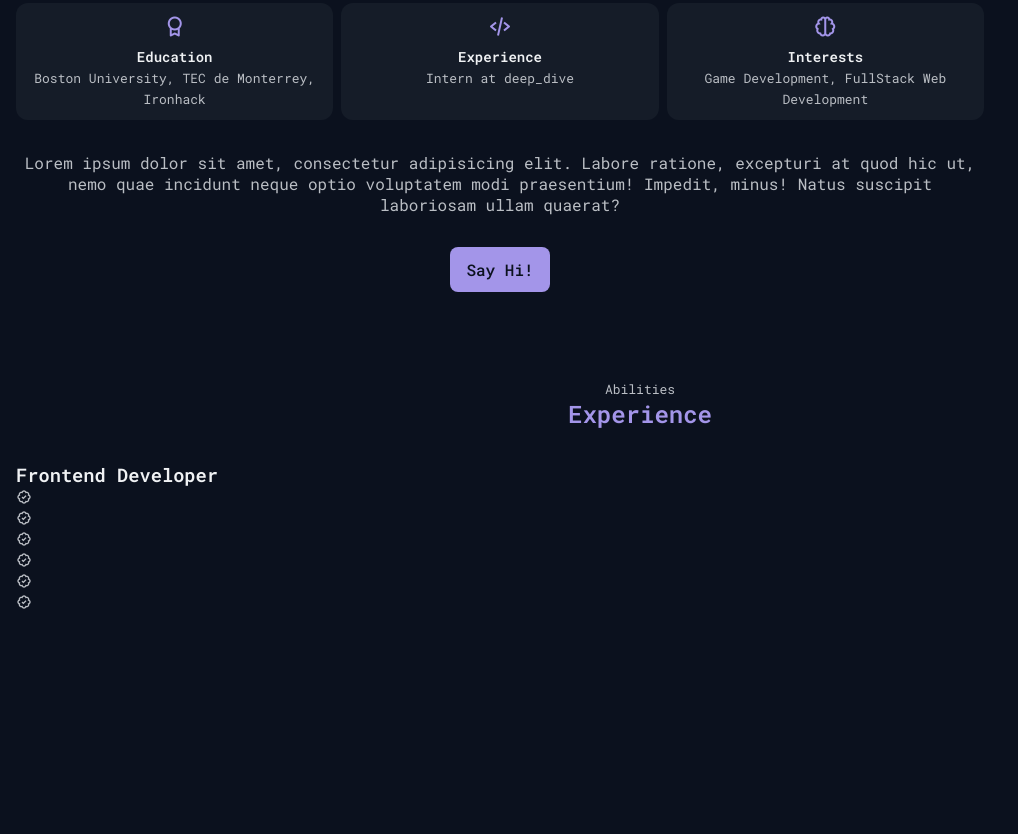
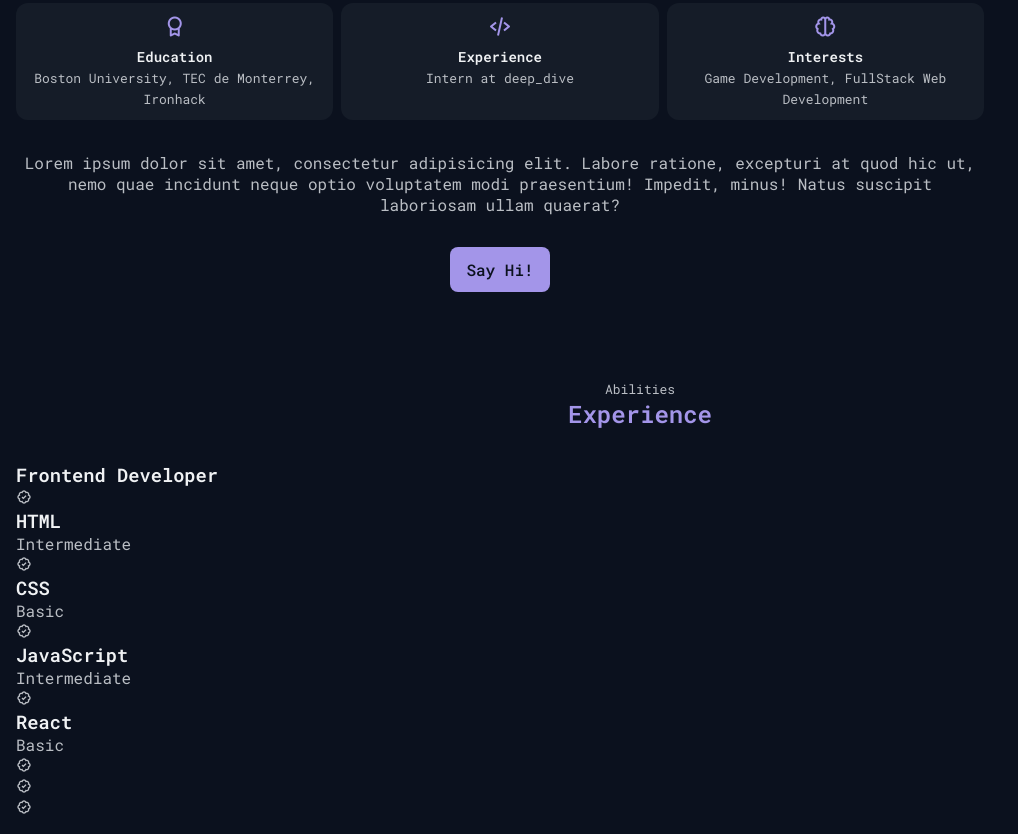
Before and after one commit to Pily01/personal-website, a plain HTML site: page index.html in a window 1280 px wide. Shown: the part 1060-1894 px from the top of the page, without its empty margins (0-1018 px from the left). Before the commit the page ends 1689 px from the top, so only its background shows below. Drawn offline with nearby package versions, Linux system fonts and the light colour scheme.

Commit message:
feat: finish first skill group

```diff
--- a/index.html
+++ b/index.html
@@ -150,17 +150,17 @@
                                 <i class="bx bx-badge-check" ></i>
 
                                 <div>
-                                    <h3 class="skills_name"></h3>
-                                    <span class="skills__level"></span>
+                                    <h3 class="skills_name">HTML</h3>
+                                    <span class="skills__level">Intermediate</span>
                                 </div>
                             </div>
                             <!-- Skills Data 2 -->
                             <div class="skills__data">
-                                <i class="bx bx-badge-check" ></i>
+                                <i class="bx bx-badge-check"></i>
 
                                 <div>
-                                    <h3 class="skills_name"></h3>
-                                    <span class="skills__level"></span>
+                                    <h3 class="skills_name">CSS</h3>
+                                    <span class="skills__level">Basic</span>
                                 </div>
                             </div>
                             <!-- Skills Data 3 -->
@@ -168,8 +168,17 @@
                                 <i class="bx bx-badge-check" ></i>
 
                                 <div>
-                                    <h3 class="skills_name"></h3>
-                                    <span class="skills__level"></span>
+                                    <h3 class="skills_name">JavaScript</h3>
+                                    <span class="skills__level">Intermediate</span>
+                                </div>
+                            </div>
+                            <!-- Skills Data 4 -->
+                            <div class="skills__data">
+                                <i class="bx bx-badge-check" ></i>
+
+                                <div>
+                                    <h3 class="skills_name">React</h3>
+                                    <span class="skills__level">Basic</span>
                                 </div>
                             </div>
                         </div>
```
